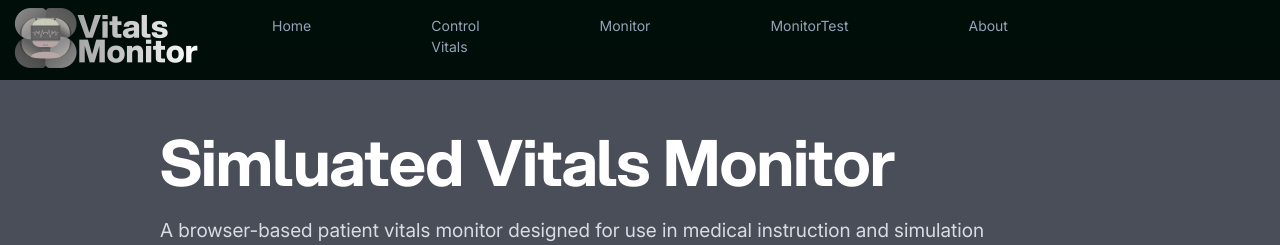
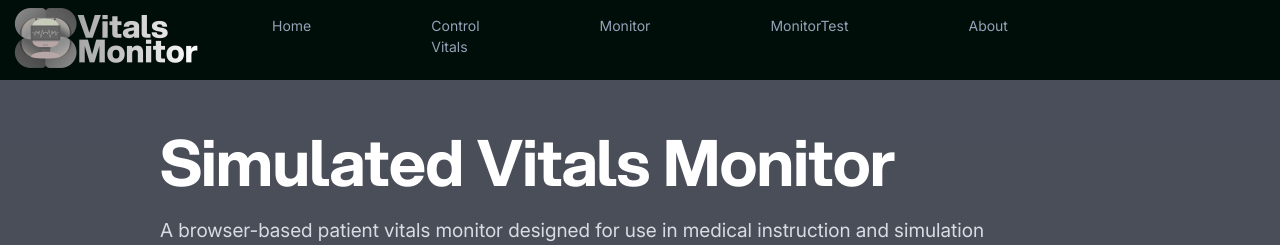
Before and after one commit to Online-Vitals-Monitor/Online-Vitals-Monitor, a React (Create React App) app in the folder frontend/: page /about in a window 1280 px wide. Shown: the top 245 px of the page. Built offline with nearby package versions, Linux system fonts and the light colour scheme; no server answers.

Commit message:
Typo fix

```diff
--- a/frontend/src/pages/about/About.tsx
+++ b/frontend/src/pages/about/About.tsx
@@ -6,7 +6,7 @@ const About = () => {
       {/* Banner header */}
       <section className="about-hero-banner">
         <div className="about-hero-copy">
-          <h1 className="about-hero-title">Simluated Vitals Monitor</h1>
+          <h1 className="about-hero-title">Simulated Vitals Monitor</h1>
           <p className="about-hero-description">
             A browser-based patient vitals monitor designed for use in medical instruction and simulation
           </p>
@@ -168,7 +168,7 @@ const About = () => {
 
                   <div className="team-item">
                     <span className="team-name">Madelyn Sadler</span>
-                    <span className="team-role">Backend Development, Waveforms</span>
+                    <span className="team-role">Backend & Waveform Development</span>
                     <div className="team-links">
                       <a href="mailto:maddiemsadler@gmail.com">Email</a>
                       <a href="https://github.com/MadelynSadler">GitHub</a>
```
